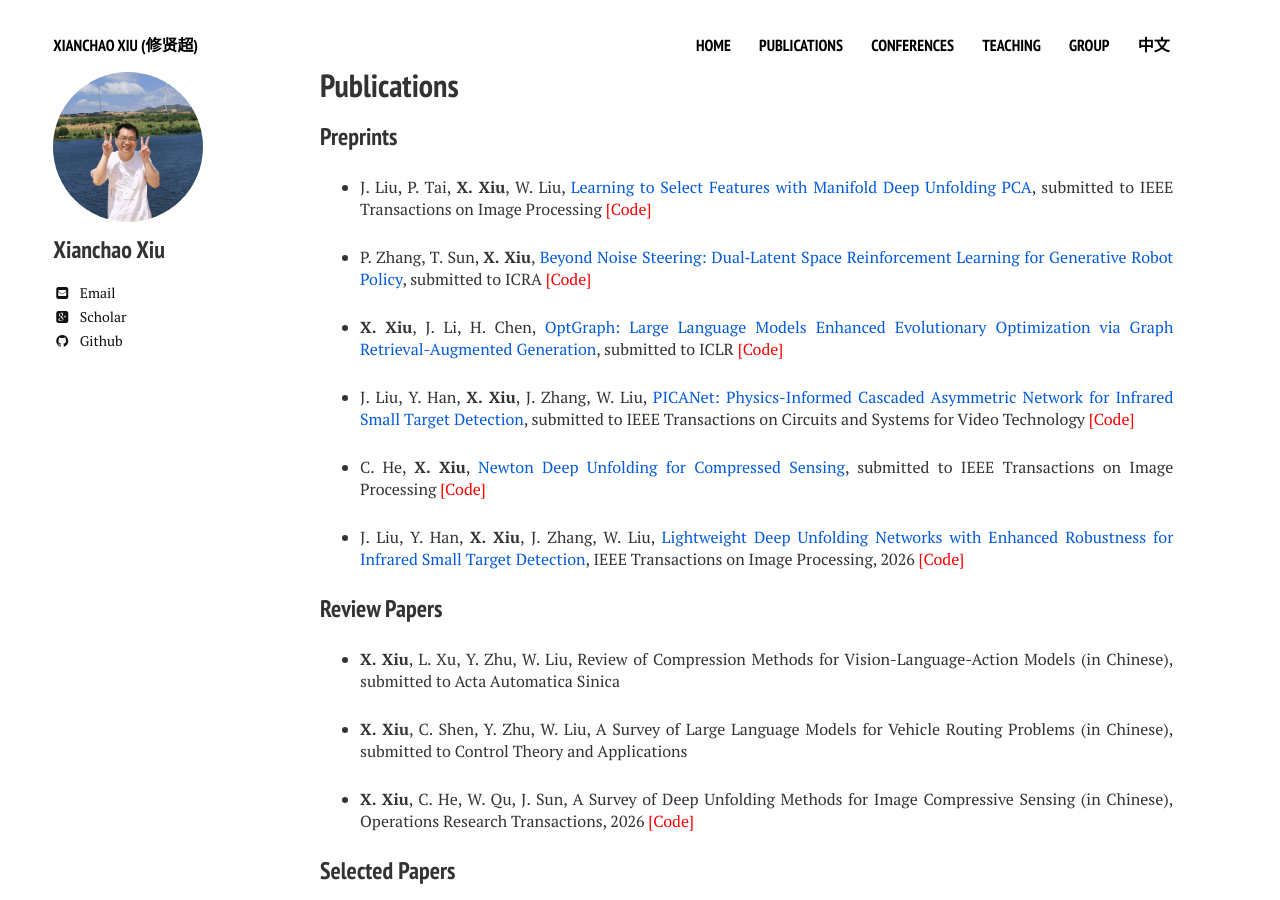
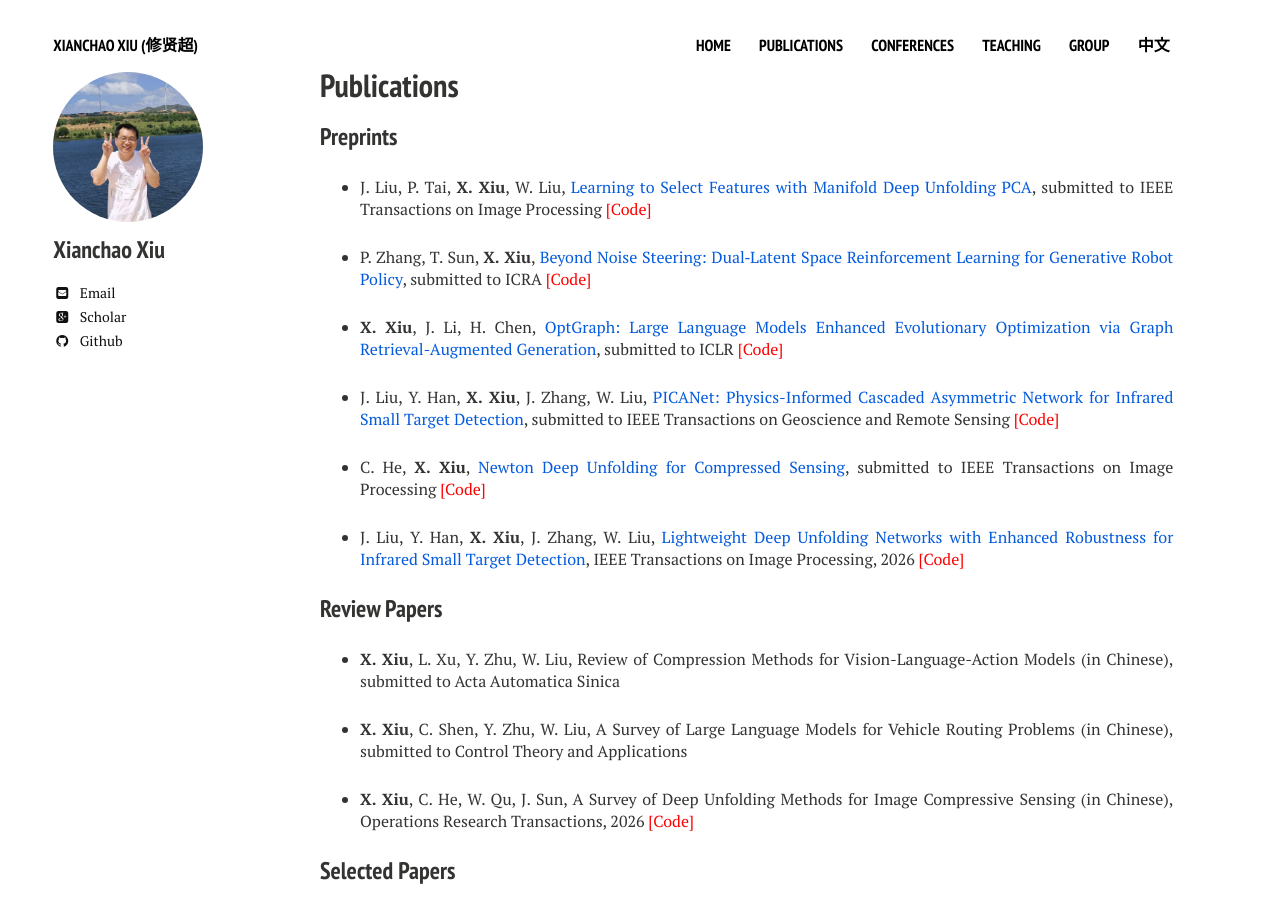
Before and after one commit to xianchaoxiu/xianchaoxiu.github.io, a Jekyll site: the page built from publications/index.md, in a window 1280 px wide and 900 px high. Built offline with Jekyll 4.4.1, drawn with Linux system fonts in a browser that asks for light colours; nearby versions of some CDN libraries.

Commit message:
Update index.md

```diff
--- a/publications/index.md
+++ b/publications/index.md
@@ -16,7 +16,7 @@ share: false
 
 * <b>X. Xiu</b>, J. Li, H. Chen, <a href="https://arxiv.org/abs/2607.27918" class="textlink" target="_blank">OptGraph: Large Language Models Enhanced Evolutionary Optimization via Graph Retrieval-Augmented Generation</a>, submitted to ICLR <a href="https://github.com/xianchaoxiu/OptGraph" class="textlink" target="_blank" style="color: red;">[Code]</a>
 
-* J. Liu, Y. Han, <b>X. Xiu</b>, J. Zhang, W. Liu, <a href="https://arxiv.org/abs/2609.07515" class="textlink" target="_blank">PICANet: Physics-Informed Cascaded Asymmetric Network for Infrared Small Target Detection</a>,  submitted to IEEE Transactions on Circuits and Systems for Video Technology <a href="https://github.com/xianchaoxiu/PICANet" class="textlink" target="_blank" style="color: red;">[Code]</a>
+* J. Liu, Y. Han, <b>X. Xiu</b>, J. Zhang, W. Liu, <a href="https://arxiv.org/abs/2609.07515" class="textlink" target="_blank">PICANet: Physics-Informed Cascaded Asymmetric Network for Infrared Small Target Detection</a>,  submitted to IEEE Transactions on Geoscience and Remote Sensing <a href="https://github.com/xianchaoxiu/PICANet" class="textlink" target="_blank" style="color: red;">[Code]</a>
 
 * C. He, <b>X. Xiu</b>, <a href="https://arxiv.org/abs/2609.14391" class="textlink" target="_blank">Newton Deep Unfolding for Compressed Sensing</a>, submitted to IEEE Transactions on Image Processing <a href="https://github.com/xianchaoxiu/DNU-Net" class="textlink" target="_blank" style="color: red;">[Code]</a>
 
```
